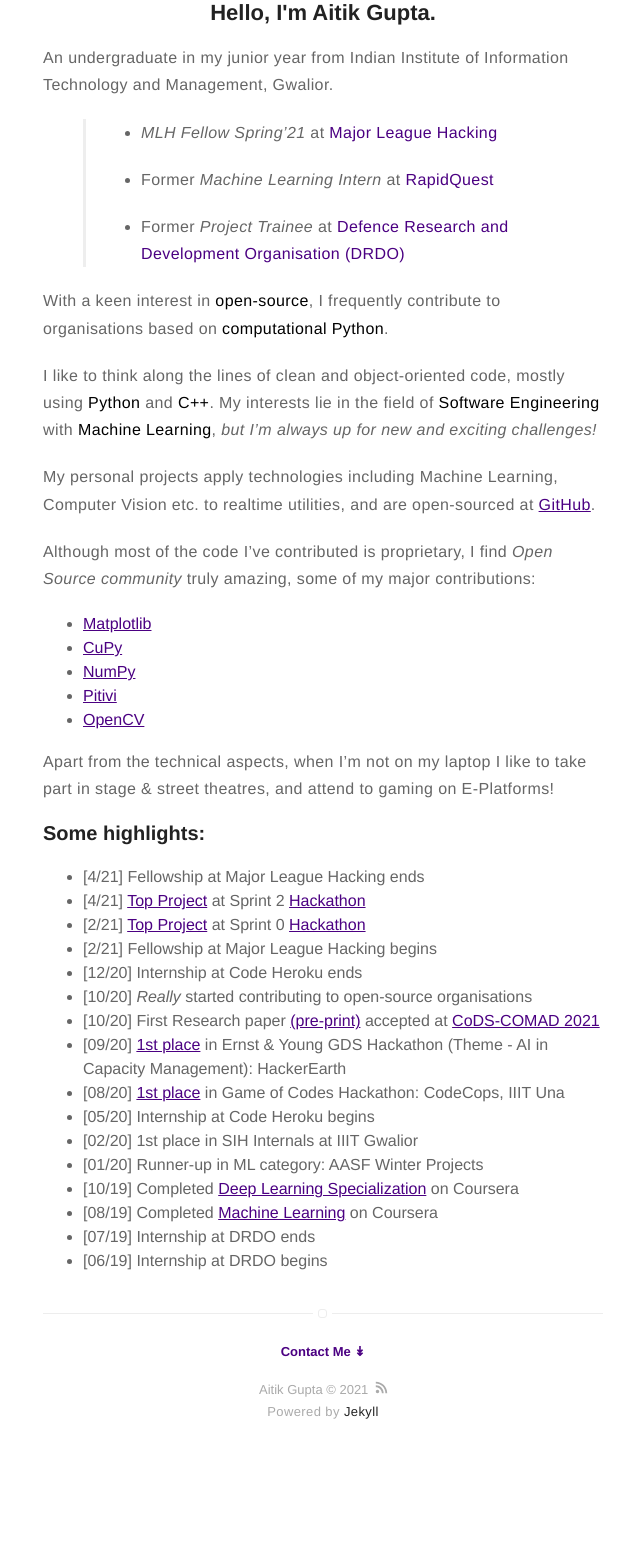
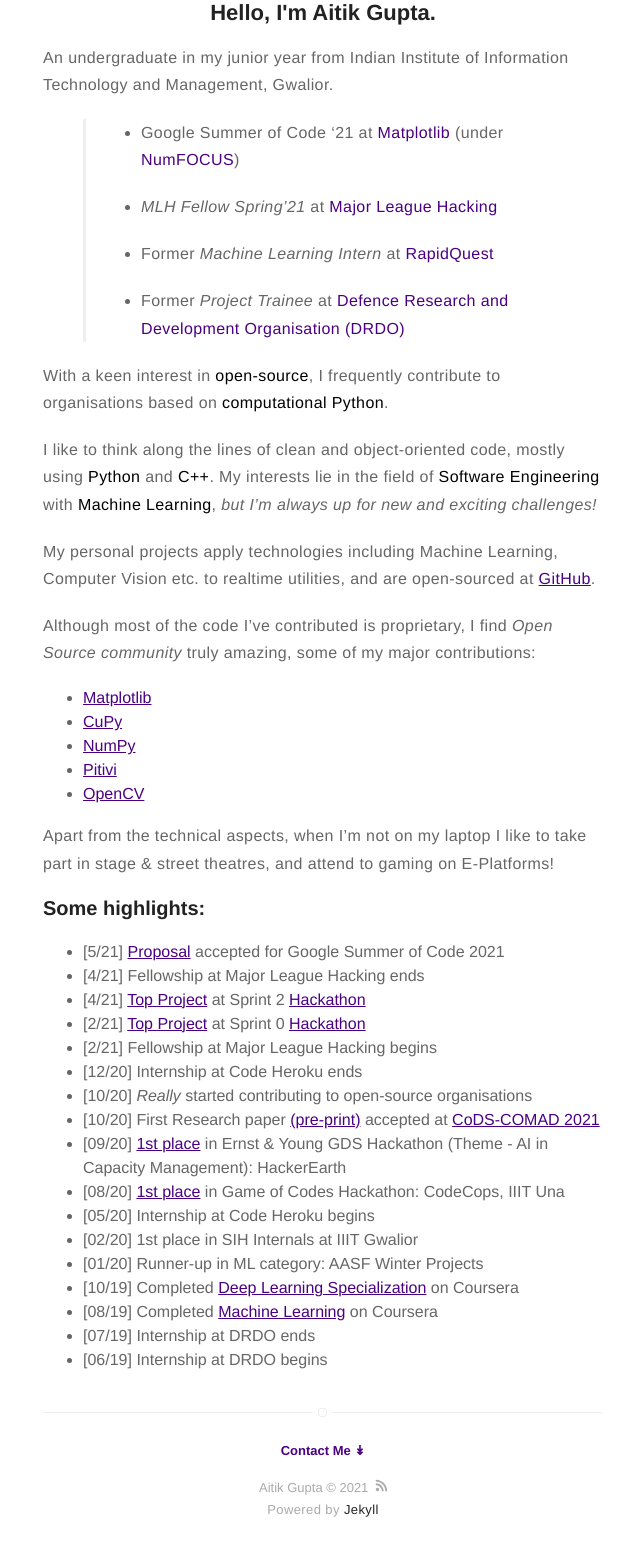
Before and after one commit to AitikGupta/AitikGupta.github.io, a Jekyll site: the page built from about.md, in a window 1280 px wide. Shown: the part 355-1904 px from the top of the page, without its empty margins (317-957 px from the left). Built offline with Jekyll 4.4.1, drawn with Linux system fonts in a browser that asks for light colours; before the commit the page ends 1806 px from its top, so only the background shows below that.

Commit message:
Update About for Bio

```diff
--- a/about.md
+++ b/about.md
@@ -7,6 +7,8 @@
 
 <h2 align="center"> Hello, I'm Aitik Gupta. </h2>
 An undergraduate in my junior year from Indian Institute of Information Technology and Management, Gwalior.
+> * Google Summer of Code '21 at <a style="text-decoration: none;" href="https://matplotlib.org/">Matplotlib</a> (under <a style="text-decoration: none;" href="https://numfocus.org/">NumFOCUS</a>)
+>
 > * _MLH Fellow Spring'21_ at <a style="text-decoration: none;" href="http://fellowship.mlh.io/">Major League Hacking</a>
 >
 > * Former _Machine Learning Intern_ at <a style="text-decoration: none;" href="https://www.rapidquest.in/">RapidQuest</a>
@@ -29,6 +31,7 @@
 Apart from the technical aspects, when I'm not on my laptop I like to take part in stage & street theatres, and attend to gaming on E-Platforms!
 
 ### Some highlights:
+- [5/21] [Proposal](https://summerofcode.withgoogle.com/projects/#5941691627864064) accepted for Google Summer of Code 2021
 - [4/21] Fellowship at Major League Hacking ends
 - [4/21] [Top Project](https://devpost.com/software/sociomark) at Sprint 2 [Hackathon](https://fellowship-explorer-2-batch-2.devpost.com/project-gallery)
 - [2/21] [Top Project](https://devpost.com/software/vscode-github-projects) at Sprint 0 [Hackathon](https://fellowship-explorer-0-batch-2.devpost.com/project-gallery)
```
